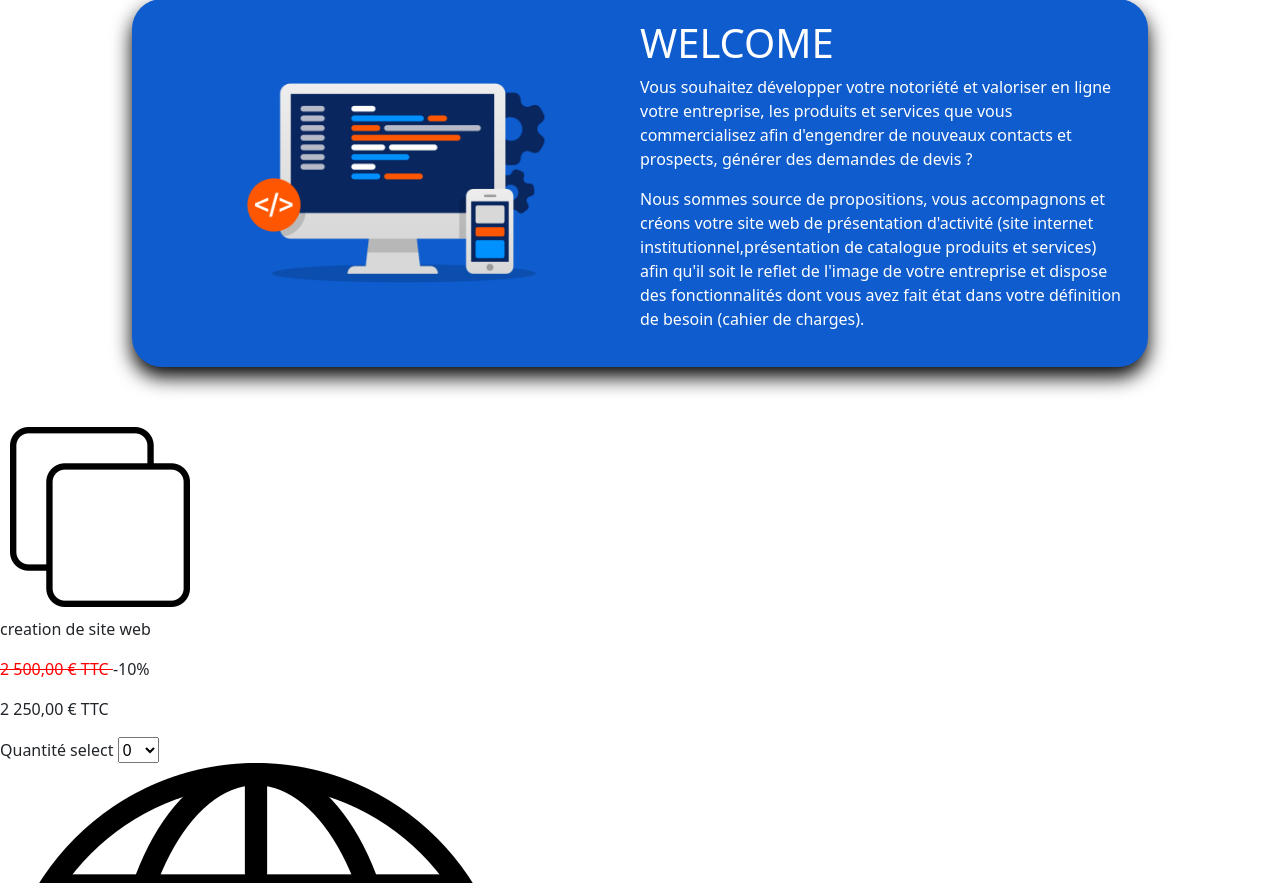
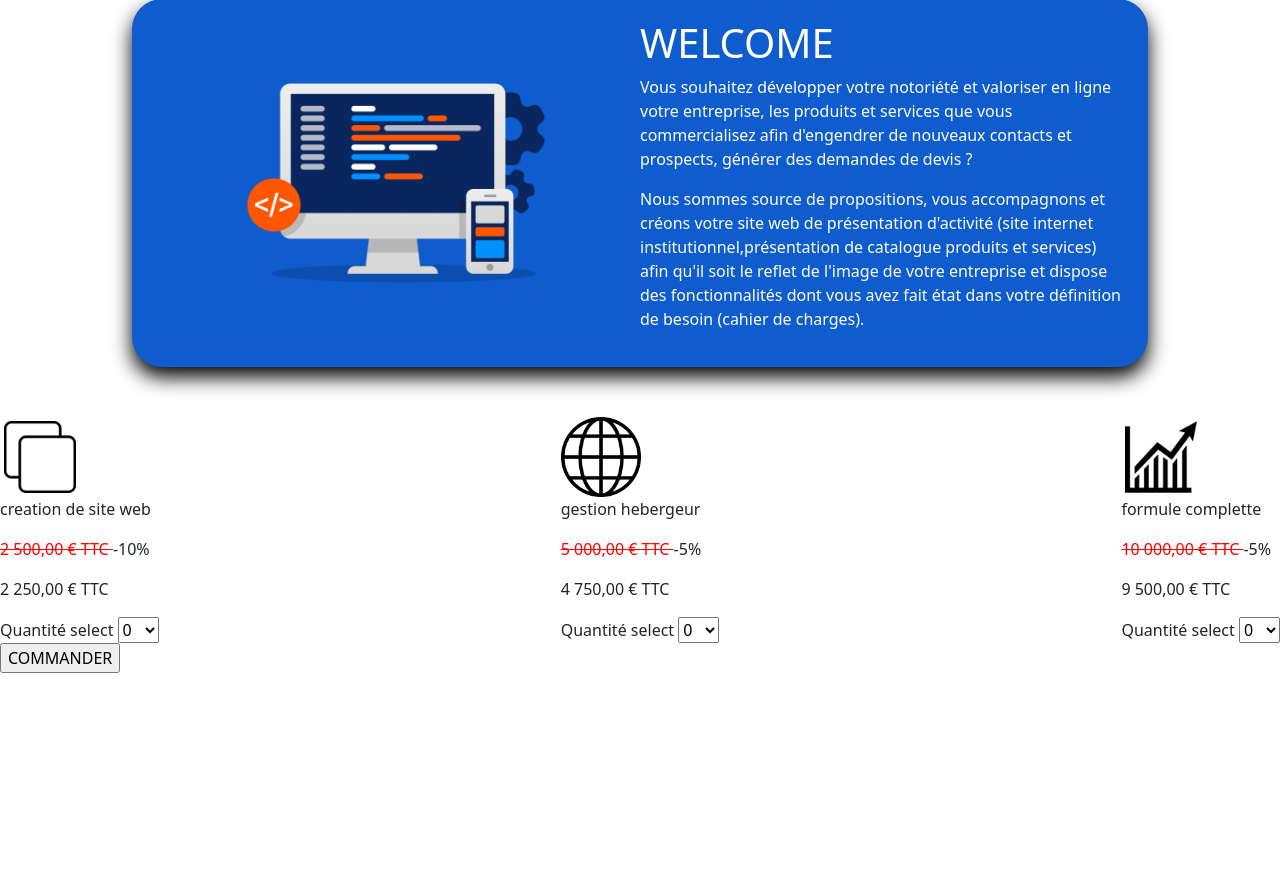
Before and after one commit to mickaelbaratier/PHP_etape2, a PHP site: page /item.php in a window 1280 px wide. Shown: the part 157-1040 px from the top of the page. After the commit the page ends 830 px from the top, so only its background shows below. Run offline with PHP 8.4, Linux system fonts and the light colour scheme; some libraries are stand-ins or nearby versions.

Commit message:
partie 7 bonus : a finir demain

```diff
--- a/cart.php
+++ b/cart.php
@@ -64,10 +64,16 @@ $all_price = 0;
     <tr>
         <td></td>
         <td></td>
+        <?php include formulaire_transporteur.php?>
+    </tr>
+    <tr>
+        <td></td>
+        <td></td>
         <td>Total TTC</td>
         <td>
             <?php formatPrice($all_price) ?>
         </td>
     </tr>
+
     </tbody>
 </table>
--- a/my-function.php
+++ b/my-function.php
@@ -1,12 +1,15 @@
 <?php
-function print_catalog(array $products){
+function print_catalog(array $products)
+{
     foreach ($products as $product) {
         ?>
         <div>
-<h2><?= $product["name"] ?> </h2>
+            <h2><?= $product["name"] ?> </h2>
             <p>
-                Prix pour une <?= $product["name"] ?> : <?php formatPrice(discountPrice($product["price"],$product["discount"])) ?> TTC,
-                soit <?php formatPrice(priceExcludingVAT(discountPrice($product["price"],$product["discount"]))) ?> Hors Taxes .
+                Prix pour une <?= $product["name"] ?>
+                : <?php formatPrice(discountPrice($product["price"], $product["discount"])) ?> TTC,
+                soit <?php formatPrice(priceExcludingVAT(discountPrice($product["price"], $product["discount"]))) ?>
+                Hors Taxes .
                 <br>Avec <?= $product["discount"] ?> % de reduction.
             </p>
             <img src="<?= $product["picture_url"] ?>" alt="<?= $product["name"] ?>">
@@ -14,21 +17,50 @@ function print_catalog(array $products){
         <?php
     }
 }
-function formatPrice(float $prix){
+
+function formatPrice(float $prix)
+{
     //$prix = floatval($prix);
-    $prix = $prix/100;
-    $prix = number_format($prix, 2,',',' ');
+    $prix = $prix / 100;
+    $prix = number_format($prix, 2, ',', ' ');
     echo $prix . ' €';
 }
-function priceExcludingVAT(float $TTC){
-    $HT = ($TTC * 100)/(100 + 20);
+
+function priceExcludingVAT(float $TTC)
+{
+    $HT = ($TTC * 100) / (100 + 20);
     return $HT;
 }
-function discountPrice(float $prix,int $solde){
-    $prix_final = $prix - (($prix * $solde)/100);
+
+function discountPrice(float $prix, int $solde)
+{
+    $prix_final = $prix - (($prix * $solde) / 100);
     return $prix_final;
 }
+
 function formatPoucent(int $pourcent)
 {
     echo "-" . $pourcent . "%";
 }
+
+function frais_port_la_poste(int $wight, float $price)
+{
+    if ($wight < 500) {
+        $price_port = 500;
+    } elseif ($wight < 2000) {
+        $price_port = $price * (10 / 100);
+    } else {
+        $price_port = 0;
+    }
+    return $price_port;
+}
+
+function frais_port_DHL(int $wight, float $price)
+{
+    if ($wight < 1000) {
+        $price_port = 1000;
+    } else{
+    $price_port = $price * (5 / 100);
+}
+    return $price_port;
+}
--- a/print-product-for-command.php
+++ b/print-product-for-command.php
@@ -1,21 +1,33 @@
 <form action="cart.php" method="post">
-    <?php foreach($products as $key => $product){?>
-    <div>
-        <img src="<?= $product["picture_url"] ?>" alt="<?= "logo de " . $product["name"] ?>">
+    <div class="d-flex justify-content-between align-items-stretch">
+        <?php foreach ($products as $key => $product) { ?>
+            <div class="">
+                <div class="">
+                    <img class="logo" src="<?= $product["picture_url"] ?>" alt="<?= "logo de " . $product["name"] ?>">
+                </div>
+                <div class="">
                     <p><?= $product["name"] ?></p>
+                </div>
+                <div class="">
                     <p>
                         <span class="barrer"><?= formatPrice($product["price"]) . " TTC " ?></span>
                         <?php formatPoucent($product["discount"]) ?>
                     </p>
+                </div>
+                <div class="">
                     <p><?= formatPrice(discountPrice($product["price"], $product["discount"])) . " TTC " ?></p>
-        <label for="<?=$key?>">Quantité select
-            <select name="<?=$key?>">
+                </div>
+                <div class="">
+                    <label for="<?= $key ?>">Quantité select
+                        <select name="<?= $key ?>">
                             <?php for ($i = 0; $i < 11; $i++) { ?>
                                 <option value="<?= $i ?>"><?= $i ?></option>
                             <?php } ?>
                         </select>
                     </label>
                 </div>
+            </div>
         <?php } ?>
+    </div>
     <input type="submit" value="COMMANDER">
 </form>
--- a/style.css
+++ b/style.css
@@ -148,3 +148,7 @@ a:hover .logo_link{
     color: red;
     text-decoration:line-through;
 }
+.logo{
+    width: 80px;
+    height: auto;
+}
```
Also changed, not shown: formulaire_transporteur.php (added, +10 -0 lines), multidimentional_catalog.php (line endings or trailing spaces). Lines whose indentation alone changed are shown as unchanged.
